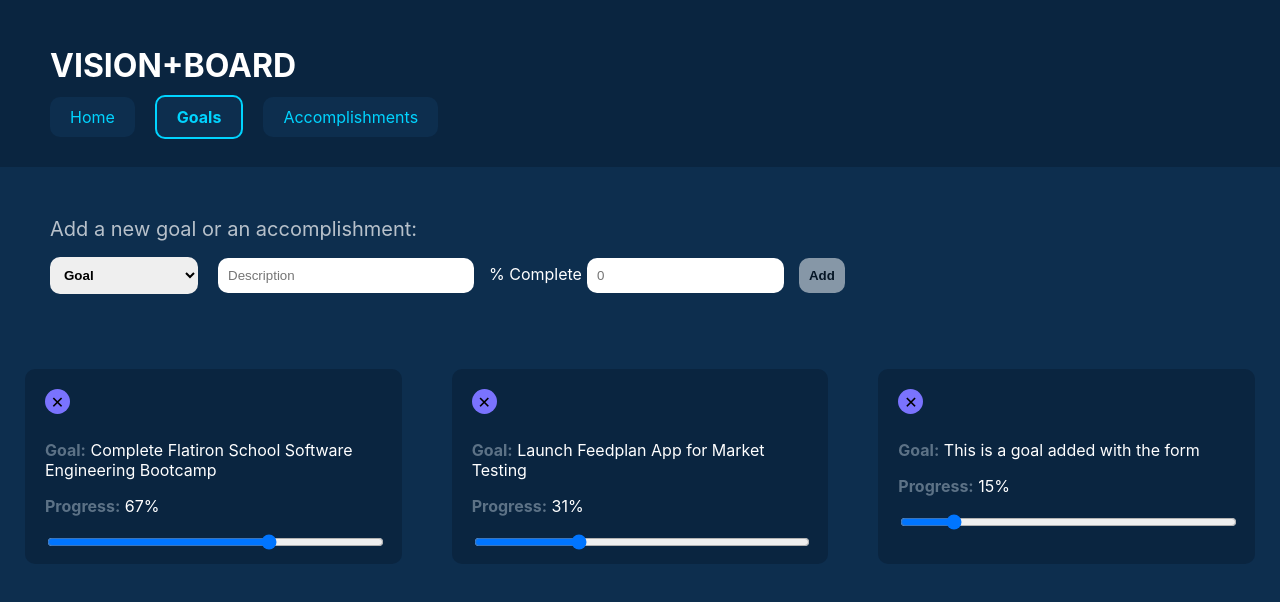
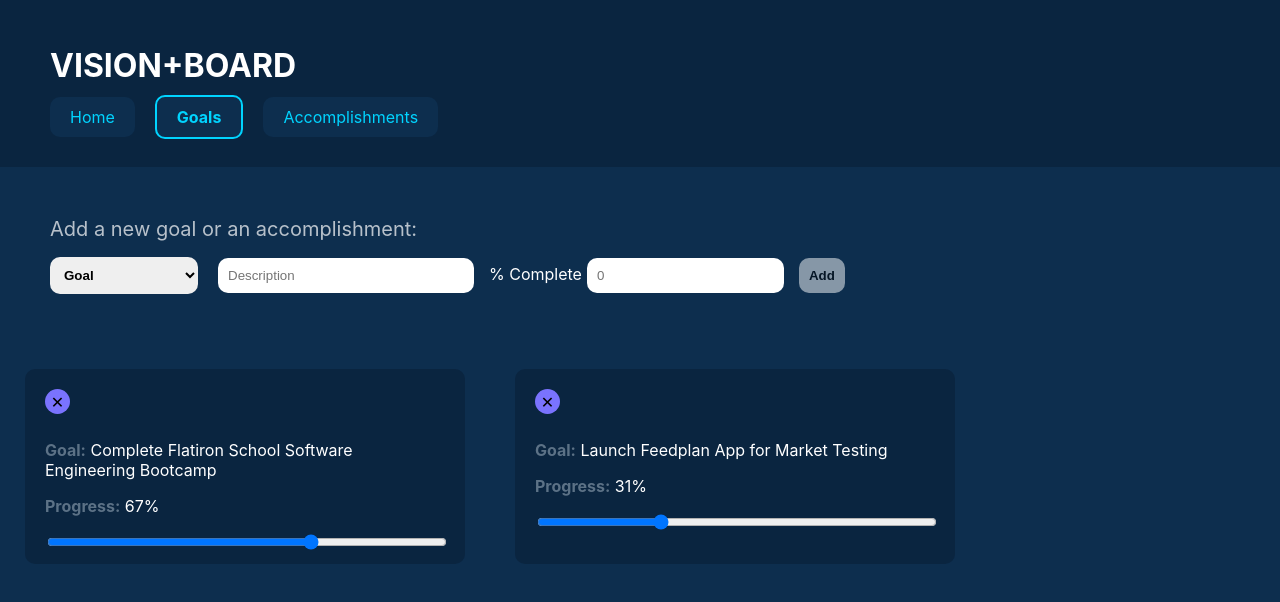
Before and after one commit to winfeigle/react-phase-2-project, a React (Create React App) app: page /goals in a window 1280 px wide. Shown: the top 602 px of the page. Built offline with nearby package versions, Linux system fonts and the light colour scheme; data requests are answered from the project's data file.

Commit message:
Finalize DELETE functionality on click

```diff
--- a/db.json
+++ b/db.json
@@ -9,11 +9,6 @@
       "id": 2,
       "name": "Launch Feedplan App for Market Testing",
       "progress": 31
-    },
-    {
-      "name": "This is a goal added with the form",
-      "progress": "15",
-      "id": 3
     }
   ],
   "accomplishments": [
--- a/src/App.js
+++ b/src/App.js
@@ -41,6 +41,17 @@ function App() {
     fetch(`http://localhost:8000/${type}/${id}`, {
       method: 'DELETE'
     })
+
+    //Use filter to setGoal or setAccomplishments with new items
+      if(type === 'goals'){
+        setGoals(ogGoals => ogGoals.filter(ogGoal => {
+          return ogGoal.id === id ? null : ogGoal;
+        }))
+      } else{
+        setAccomplishments(ogAccomplishments => ogAccomplishments.filter(ogAccomplishment => {
+          return ogAccomplishment.id === id ? null : ogAccomplishment;
+        }))
+      }
   }
 
   return (
```
